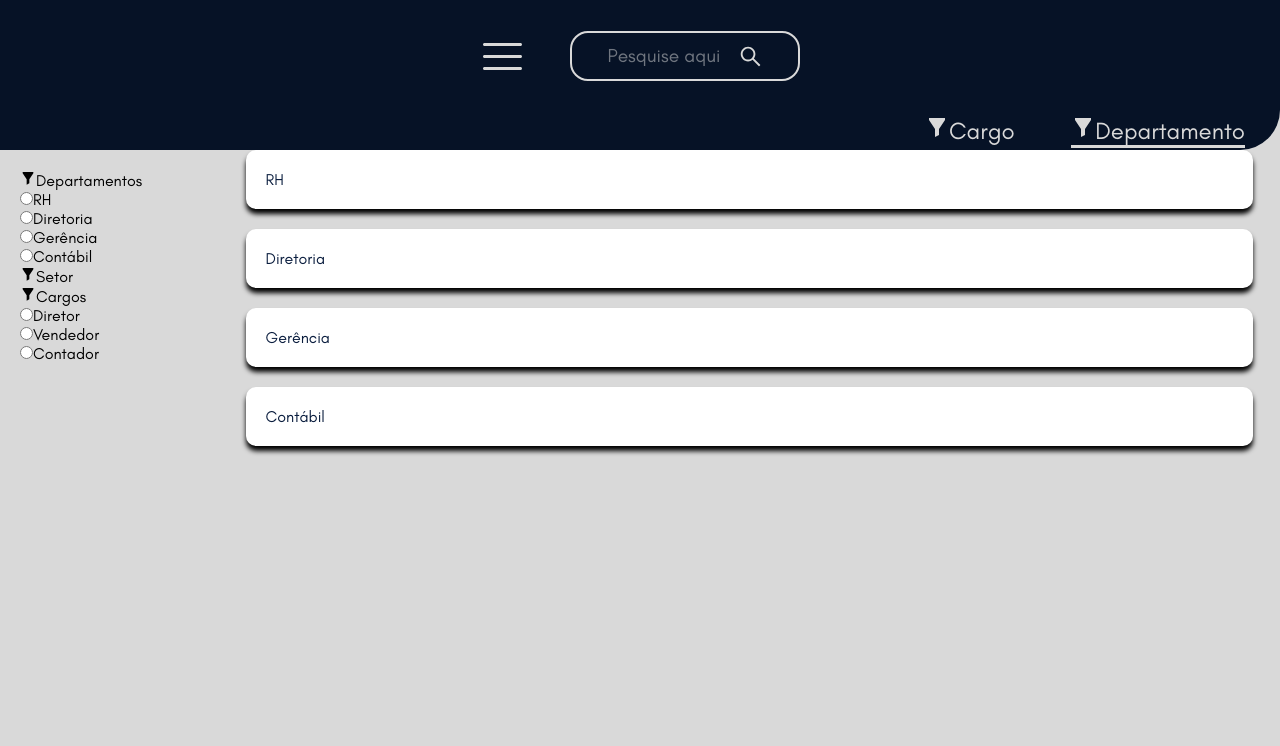
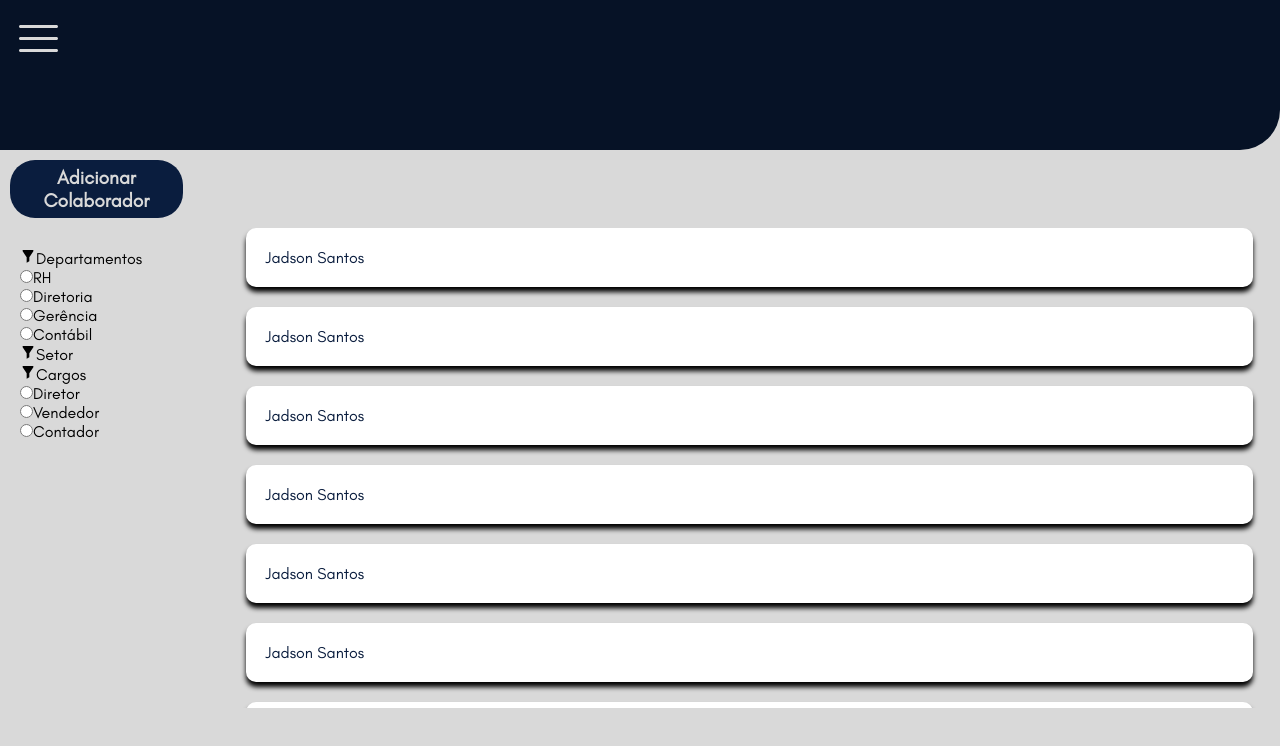
Before and after one commit to fabriciofsn/FRONT_END_HACKTHON_III, a React (Create React App) app: page /colaborador in a window 1280 px wide. Shown: the top 746 px of the page. Built offline with nearby package versions, Linux system fonts and the light colour scheme.

Commit message:
start compoment object

```diff
--- /dev/null
+++ b/src/components/HeaderDesktop.js
@@ -0,0 +1,34 @@
+import React, { useEffect, useRef, useState } from "react";
+import {
+  HeaderContent,
+} from "../styles/Setor";
+import { RxHamburgerMenu } from "react-icons/rx";
+import { AiOutlineSearch } from "react-icons/ai";
+import Modal from "./Modal";
+
+const HeaderDesktop = (props) => {
+  const [openModal, setOpenModal] = useState(false);
+  const refFilter = useRef();
+
+  const handleMenu = () => {
+    setOpenModal((openModal) => !openModal);
+  };
+
+
+  return (
+    <div>
+      <HeaderContent>
+          <RxHamburgerMenu
+            onClick={handleMenu}
+            cursor="pointer"
+            color="#d9d9d9"
+            size={45}
+            fontWeight="bold"
+          />
+          {openModal && <Modal />}
+      </HeaderContent>
+    </div>
+  );
+};
+
+export default HeaderDesktop;
--- a/src/screens/Colaborador.js
+++ b/src/screens/Colaborador.js
@@ -2,7 +2,10 @@ import React, { useState } from "react";
 import Header from "../components/Header";
 import { RiFilter2Fill } from "react-icons/ri";
 import Filtros from "../components/Filtros";
-import { DivFooter } from "../styles/Setor";
+import {
+  DivFooter,
+  DivButtonDesktop
+} from "../styles/Setor";
 import Cadastro from "../components/Cadastro";
 import { tableSetores } from "../tables/TableSetores";
 import { tableDepartamentos } from "../tables/TableDepartamentos";
@@ -12,6 +15,7 @@ import "../styles/ColaboradorScreen.css";
 import tableColaboradores from "../tables/TableColaboradores";
 import { TableCargos } from "../tables/TableCargos";
 import { Objects } from "../components/Objects";
+import HeaderDesktop from "../components/HeaderDesktop";
 
 const Colaborador = () => {
   const [modal, setModal] = useState(false);
@@ -22,15 +26,29 @@ const Colaborador = () => {
 
   return (
     <div>
+      <div className="showMobile">
         <Header
           iconCargo={<RiFilter2Fill />}
           cargo="Cargo"
           iconDep={<RiFilter2Fill />}
           departamento="Departamento"
         />
+      </div>
+      <div className="showDesktop" >
+        <HeaderDesktop />
+      </div>
+
+
       <div className="showMobile">
         <Filtros array={tableDepartamentos} />
         <Filtros icon={<RiFilter2Fill />} title="Setor" array={tableSetores} />
+      </div>
+      <div className="showDesktop">
+        <DivButtonDesktop>
+          <button onClick={() => setModal(true)}>
+            Adicionar <p>Colaborador</p>
+          </button>
+        </DivButtonDesktop>
       </div>
       <div className="colaboradorObjectsBody">
         <div id="colaboradorDivFilter" className="showDesktop">
@@ -38,7 +56,7 @@ const Colaborador = () => {
           <FiltroDesktop icon={<RiFilter2Fill />} title="Cargos" array={TableCargos} departamento={false} />
         </div>
         <div className="colaboradorDivObjects">
-          <Objects object={tableDepartamentos}/>
+          <Objects object={tableColaboradores} />
         </div>
       </div>
       {/* <FiltroDesktop icon={<RiFilter2Fill />} title="Setor" array={tableSetores} setor={true}/> */}
--- a/src/styles/ColaboradorScreen.css
+++ b/src/styles/ColaboradorScreen.css
@@ -10,4 +10,5 @@
 #colaboradorDivFilter{
     padding: 20px;
     width: 20vw;
+
 }
--- a/src/styles/Objects.css
+++ b/src/styles/Objects.css
@@ -15,4 +15,6 @@
  justify-content: center;
  margin-bottom: 100px;
  width: 100%;
+ max-height: 60vh;
+ overflow-y: auto;
 }
--- a/src/styles/Setor.js
+++ b/src/styles/Setor.js
@@ -126,7 +126,7 @@ export const DivFooter = styled.div`
   height: 100px;
   padding: 1.2rem;
   border-top-left-radius: 2em;
-  position: absolute;
+  position: fixed;
   bottom: 0;
 
   button {
@@ -161,3 +161,21 @@ export const DivFilter = styled.div`
     border-bottom: 3px solid #d9d9d9;
   }
 `;
+
+export const DivButtonDesktop = styled.div`
+widht: 100vw;
+
+button {
+  background-color: #0a1d3e;
+  color: #d9d9d9;
+  border-radius: 25px;
+  font-size: 1.2rem;
+  height: 3em;
+  width: 9em;
+  font-weight: bold;
+  display: block;
+  cursor: pointer;
+  border: none;
+  margin: 10px;
+}
+`;
--- a/src/tables/TableColaboradores.js
+++ b/src/tables/TableColaboradores.js
@@ -7,7 +7,49 @@ const tableColaboradores = [
         setorId: "direcaoRH",
         cargoId: "Diretor",
         imagem: ""
-    }
+    },
+    {
+        id: 1,
+        nome: "Jadson Santos",
+        setorId: "direcaoRH",
+        cargoId: "Diretor",
+        imagem: ""
+    },
+    {
+        id: 1,
+        nome: "Jadson Santos",
+        setorId: "direcaoRH",
+        cargoId: "Diretor",
+        imagem: ""
+    },
+    {
+        id: 1,
+        nome: "Jadson Santos",
+        setorId: "direcaoRH",
+        cargoId: "Diretor",
+        imagem: ""
+    },
+    {
+        id: 1,
+        nome: "Jadson Santos",
+        setorId: "direcaoRH",
+        cargoId: "Diretor",
+        imagem: ""
+    },
+    {
+        id: 1,
+        nome: "Jadson Santos",
+        setorId: "direcaoRH",
+        cargoId: "Diretor",
+        imagem: ""
+    },
+    {
+        id: 1,
+        nome: "Jadson Santos",
+        setorId: "direcaoRH",
+        cargoId: "Diretor",
+        imagem: ""
+    },
 ];
 
 export default tableColaboradores;
```
Lines whose indentation alone changed are shown as unchanged.
